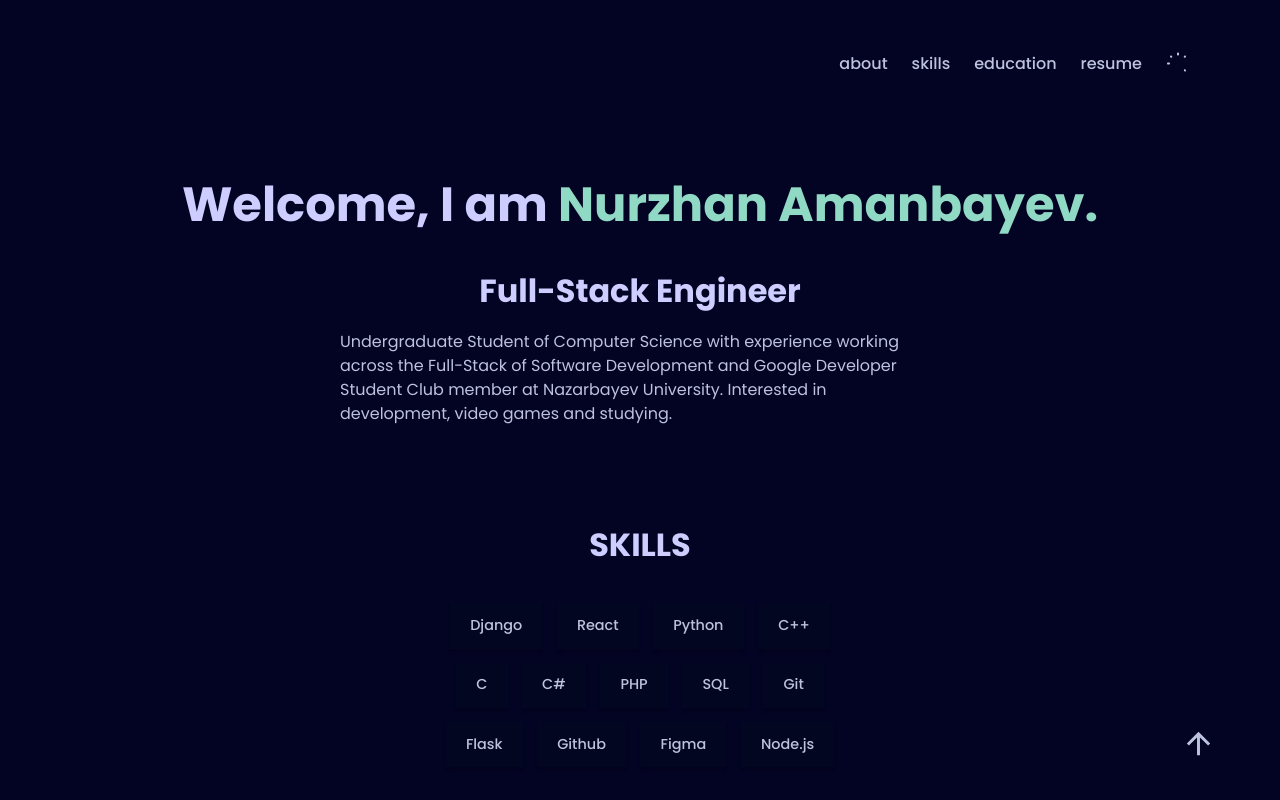
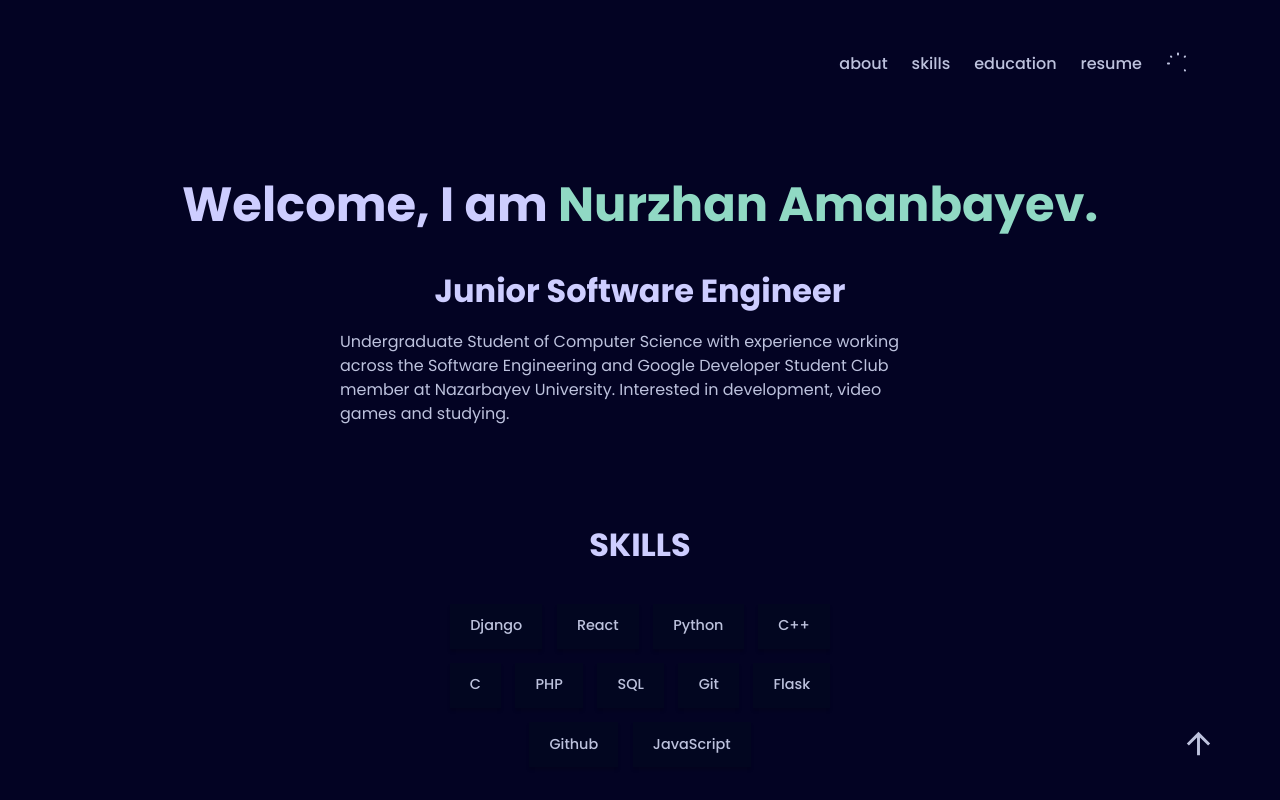
Before and after one commit to Nurzhek/nurzhek.github.io, a plain HTML site: page index.html in a window 1280 px wide. Shown: the top 800 px of the page. Drawn offline with Linux system fonts and the light colour scheme.

Commit message:
Update index.html

```diff
--- a/index.html
+++ b/index.html
@@ -73,9 +73,9 @@
     <main>
         <div class="about" id="about">
           <h1>Welcome, I am <span class="about__name">Nurzhan Amanbayev.</span></h1>
-          <h2 class="about__role">Full-Stack Engineer</h2>
+          <h2 class="about__role">Junior Software Engineer</h2>
           <p class="about__desc">
-            Undergraduate Student of Computer Science with experience working across the Full-Stack of Software Development and Google Developer Student Club member at Nazarbayev University. Interested in development, video games and studying.
+            Undergraduate Student of Computer Science with experience working across the Software Engineering and Google Developer Student Club member at Nazarbayev University. Interested in development, video games and studying.
           </p>
         </div>
 
@@ -87,14 +87,12 @@
             <li class="skills__list-item btn btn--plain">Python</li>
             <li class="skills__list-item btn btn--plain">C++</li>
             <li class="skills__list-item btn btn--plain">C</li>
-            <li class="skills__list-item btn btn--plain">C#</li>
             <li class="skills__list-item btn btn--plain">PHP</li>
             <li class="skills__list-item btn btn--plain">SQL</li>
             <li class="skills__list-item btn btn--plain">Git</li>
             <li class="skills__list-item btn btn--plain">Flask</li>
             <li class="skills__list-item btn btn--plain">Github</li>
-            <li class="skills__list-item btn btn--plain">Figma</li>
-            <li class="skills__list-item btn btn--plain">Node.js</li>
+            <li class="skills__list-item btn btn--plain">JavaScript</li>
           </ul>
         </section>
 
```
